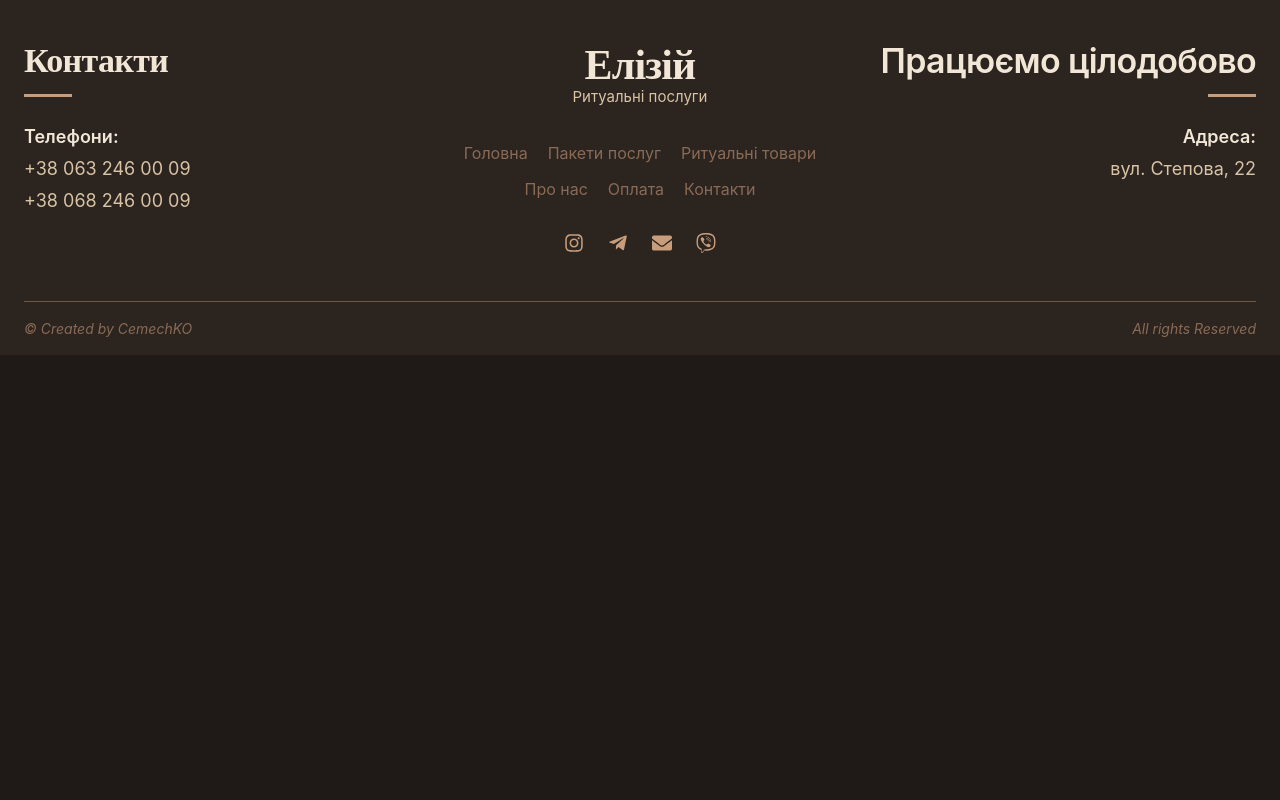
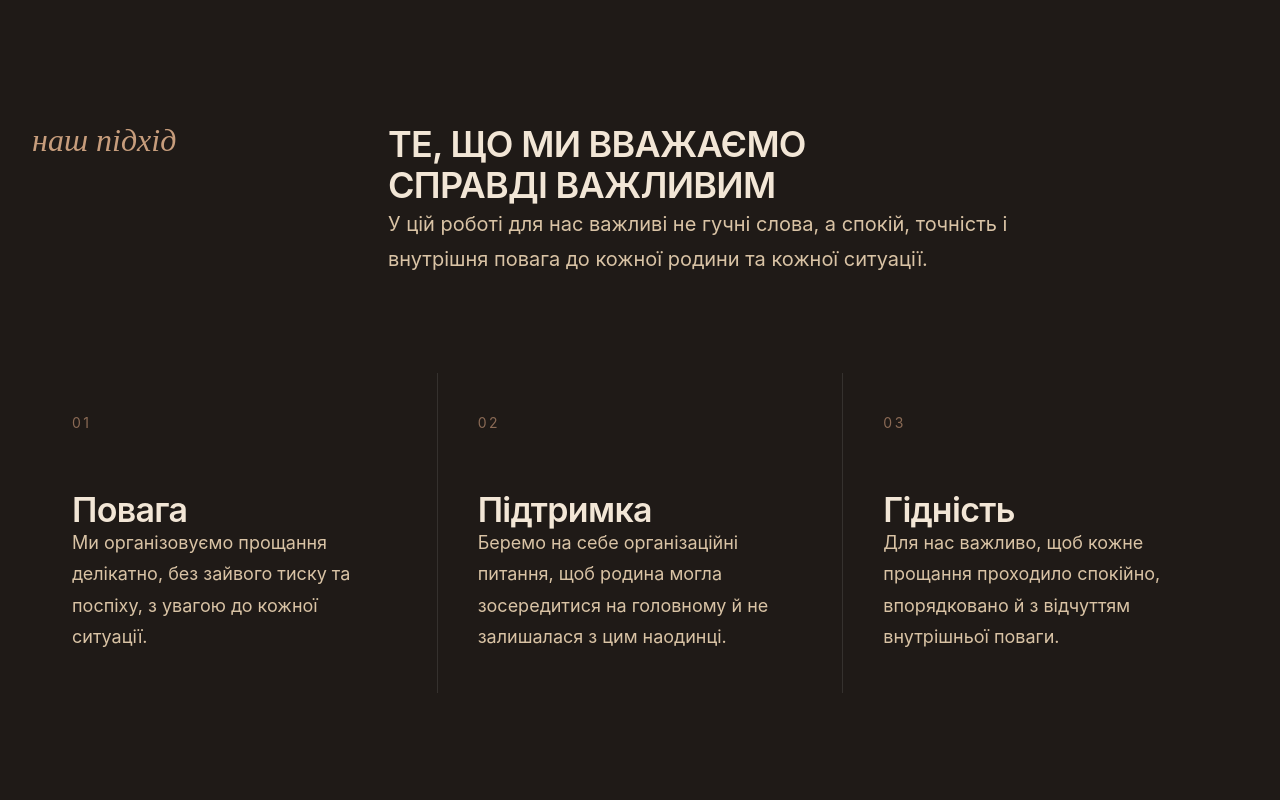
Before and after one commit to 4fek7ka/Momento-mori, a Next.js app: page /about in a window 1280 px wide. Shown: the part 840-1640 px from the top of the page. Before the commit the page ends 1195 px from the top, so only its background shows below. Built offline with nearby package versions, Linux system fonts and the light colour scheme.

Commit message:
feat: redesign AboutPrinciplesSection with editorial layout and improved typography

```diff
--- a/app/about/page.tsx
+++ b/app/about/page.tsx
@@ -1,12 +1,14 @@
 import HeaderTransparent from "@/components/layout/HeaderTransparent";
 import AboutHeroSection from "@/components/sections/about/AboutHeroSection";
 import Footer from "@/components/layout/Footer";
+import AboutPrinciplesSection from "@/components/sections/about/AboutPrinciplesSection";
 
 export default function AboutPage() {
   return (
     <main>
       <HeaderTransparent />
       <AboutHeroSection />
+      <AboutPrinciplesSection />
       <Footer />
     </main>
   );
--- /dev/null
+++ b/components/sections/about/AboutPrinciplesSection.tsx
@@ -0,0 +1,75 @@
+export default function AboutPrinciplesSection() {
+  const principles = [
+    {
+      number: "01",
+      title: "Повага",
+      description:
+        "Ми організовуємо прощання делікатно, без зайвого тиску та поспіху, з увагою до кожної ситуації.",
+    },
+    {
+      number: "02",
+      title: "Підтримка",
+      description:
+        "Беремо на себе організаційні питання, щоб родина могла зосередитися на головному й не залишалася з цим наодинці.",
+    },
+    {
+      number: "03",
+      title: "Гідність",
+      description:
+        "Для нас важливо, щоб кожне прощання проходило спокійно, впорядковано й з відчуттям внутрішньої поваги.",
+    },
+  ];
+
+  return (
+    <section className="bg-[var(--bg-main)] text-[var(--text-main)]">
+      <div className="mx-auto max-w-[1400px] px-8 py-28 md:py-36">
+        <div className="grid gap-14 lg:grid-cols-[260px_minmax(0,1fr)] lg:gap-24">
+          <div>
+            <p
+              className="text-[28px] italic leading-none text-[var(--accent)] md:text-[32px]"
+              style={{ fontFamily: "serif" }}
+            >
+              наш підхід
+            </p>
+          </div>
+
+          <div className="max-w-[900px]">
+            <h2 className="text-4xl font-semibold uppercase leading-[1.02] md:text-5xl lg:text-[64px]">
+              ТЕ, ЩО МИ ВВАЖАЄМО
+              <br />
+              СПРАВДІ ВАЖЛИВИМ
+            </h2>
+
+            <p className="mt-8 max-w-[720px] text-[18px] leading-[1.75] text-[var(--text-secondary)] md:text-[20px]">
+              У цій роботі для нас важливі не гучні слова, а спокій, точність і
+              внутрішня повага до кожної родини та кожної ситуації.
+            </p>
+          </div>
+        </div>
+
+        <div className="mt-20 grid gap-px bg-white/10 md:mt-24 md:grid-cols-3">
+          {principles.map((item) => (
+            <div
+              key={item.title}
+              className="flex min-h-[320px] flex-col justify-between bg-[var(--bg-main)] px-8 py-8 md:px-10 md:py-10"
+            >
+              <span className="text-sm tracking-[0.18em] text-[var(--text-muted)]">
+                {item.number}
+              </span>
+
+              <div className="mt-10">
+                <h3 className="text-[30px] font-semibold leading-none md:text-[34px]">
+                  {item.title}
+                </h3>
+
+                <p className="mt-6 text-[17px] leading-[1.75] text-[var(--text-secondary)] md:text-[18px]">
+                  {item.description}
+                </p>
+              </div>
+            </div>
+          ))}
+        </div>
+      </div>
+    </section>
+  );
+}
```
